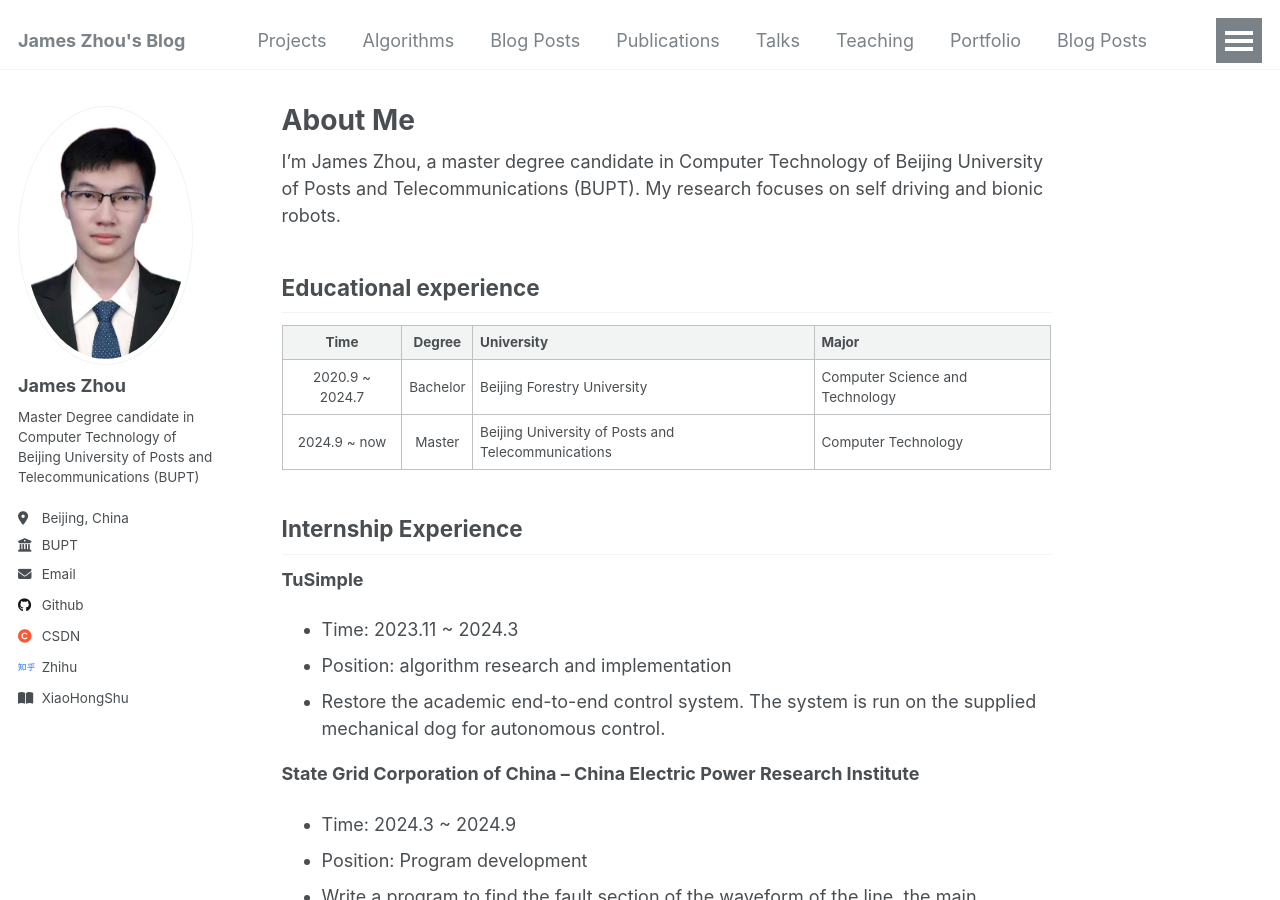
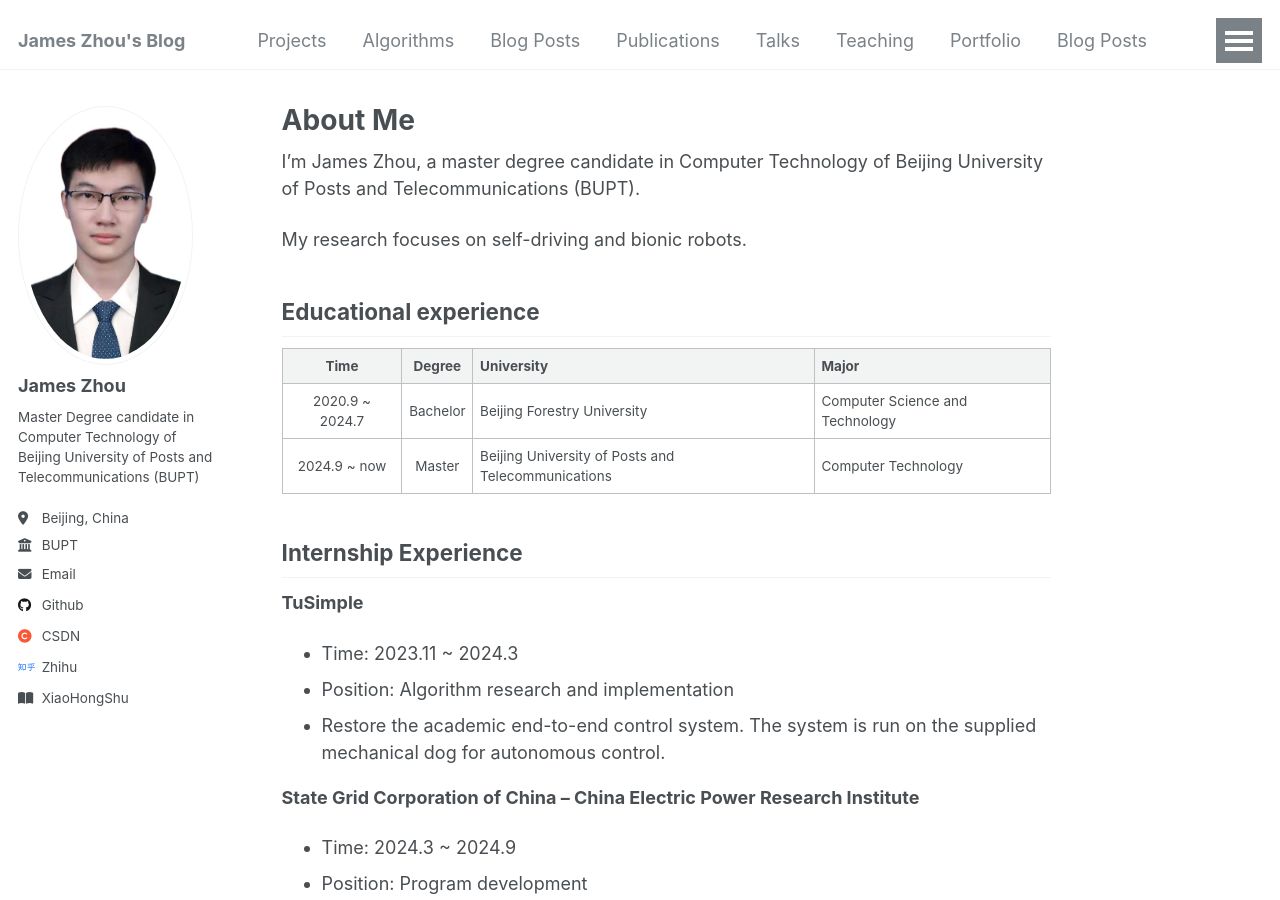
Before and after one commit to jameszhou12138/jameszhou12138.github.io, a Jekyll site: the page built from _pages/about.md, in a window 1280 px wide and 900 px high. Built offline with Jekyll 4.4.1, drawn with Linux system fonts in a browser that asks for light colours; some of the changed text lies outside the part shown.

Commit message:
update info

```diff
--- a/_pages/about.md
+++ b/_pages/about.md
@@ -7,7 +7,9 @@
   - /about.html
 ---
 
-I'm James Zhou, a master degree candidate in Computer Technology of Beijing University of Posts and Telecommunications (BUPT). My research focuses on self driving and bionic robots.
+I'm James Zhou, a master degree candidate in Computer Technology of Beijing University of Posts and Telecommunications (BUPT).
+
+My research focuses on self-driving and bionic robots.
 
 ## Educational experience
 
@@ -19,7 +21,7 @@
 ## Internship Experience
 **TuSimple**
 - Time: 2023.11 ~ 2024.3
-- Position: algorithm research and implementation
+- Position: Algorithm research and implementation
 - Restore the academic end-to-end control system. The system is run on the supplied mechanical dog for autonomous control.
 
 **State Grid Corporation of China -- China Electric Power Research Institute**
```
Also changed, not shown: other parts of _pages/about.md (+1 -1 lines).
